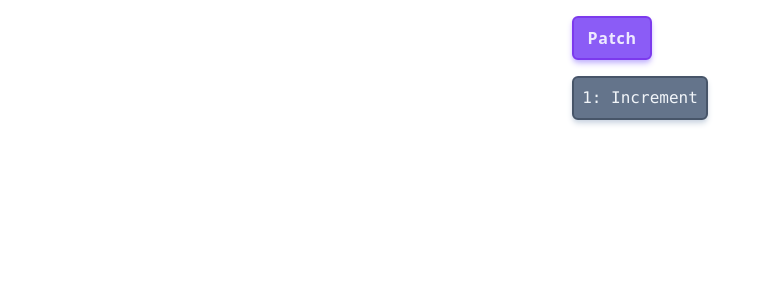
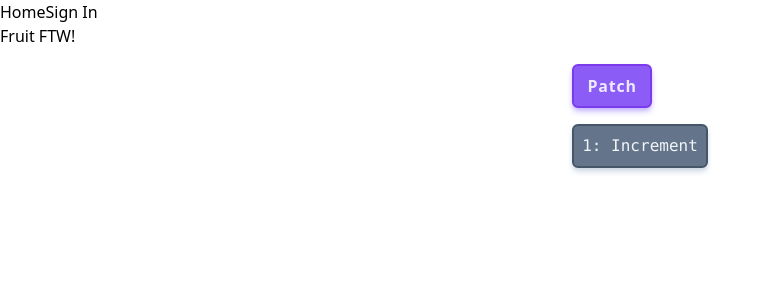
Before and after one commit to manaia-2022/patch, a React (Vite) app: page / in a window 1280 px wide. Shown: the top 300 px of the page, without its empty margins (0-772 px from the left). Built offline with nearby package versions, Linux system fonts and the light colour scheme; what prettier-plugin-tailwindcss would draw is missing.

Commit message:
started client side auth

```diff
--- a/client/App.jsx
+++ b/client/App.jsx
@@ -1,10 +1,13 @@
 import { useState } from 'react'
 
 import MainLayout from './components/Layout/MainLayout'
+import Nav from './components/Nav.jsx'
 
 function App() {
   const [count, setCount] = useState(1)
   return (
+    <div>
+      <Nav />
       <MainLayout>
         <div className='mt-4'>
           <div className='w-20 rounded-md border-2 border-violet-600 bg-violet-500 p-2 text-center shadow-md shadow-violet-300'>
@@ -22,6 +25,7 @@ function App() {
           </div>
         </div>
       </MainLayout>
+    </div>
   )
 }
 
--- /dev/null
+++ b/client/components/Authenticated.jsx
@@ -0,0 +1,15 @@
+import { useAuth0 } from '@auth0/auth0-react'
+import React from 'react'
+
+const isAuthenticated = () => {
+  const { isAuthenticated } = useAuth0()
+  return isAuthenticated
+}
+
+export function IfAuthenticated({ children }) {
+  return isAuthenticated() ? <>{children}</> : null
+}
+
+export function IfNotAuthenticated({ children }) {
+  return !isAuthenticated() ? <>{children}</> : null
+}
--- /dev/null
+++ b/client/components/Nav.jsx
@@ -0,0 +1,48 @@
+import { useAuth0 } from '@auth0/auth0-react'
+import React from 'react'
+import { Link } from 'react-router-dom'
+
+import { IfAuthenticated, IfNotAuthenticated } from './Authenticated'
+
+function Nav() {
+  // TODO: call the useAuth0 hook and destructure logout and loginWithRedirect
+  const { user, logout, loginWithRedirect } = useAuth0()
+  const handleLogOff = (e) => {
+    e.preventDefault()
+    return logout()
+  }
+
+  const handleSignIn = (e) => {
+    e.preventDefault()
+    return loginWithRedirect()
+  }
+
+  console.log(user)
+
+  return (
+    <>
+      <div>
+        <Link to='/'>Home</Link>
+        <IfAuthenticated>
+          <Link to='/' onClick={handleLogOff}>
+            Log off
+          </Link>
+          <p>
+            <span role='img' alt={user}>
+              {user}
+            </span>
+            {' ' + user}
+          </p>
+        </IfAuthenticated>
+        <IfNotAuthenticated>
+          <Link to='/' onClick={handleSignIn}>
+            Sign In
+          </Link>
+        </IfNotAuthenticated>
+      </div>
+      <h1>Fruit FTW!</h1>
+    </>
+  )
+}
+
+export default Nav
--- /dev/null
+++ b/client/index.js
@@ -0,0 +1,32 @@
+import { Auth0Provider } from '@auth0/auth0-react'
+import React from 'react'
+import ReactDOM from 'react-dom'
+import { Provider } from 'react-redux'
+import { BrowserRouter as Router } from 'react-router-dom'
+
+import App from './components/App'
+import store from './store'
+
+document.addEventListener('DOMContentLoaded', () => {
+  ReactDOM.render(
+    /**
+     * Auth0Provider is a component that has a hook that provides
+     * all authorization operations
+     *
+     * TODO: replace the empty strings below with your own domain, clientId, and audience
+     */
+    <Auth0Provider
+      domain=''
+      clientId=''
+      redirectUri={window.location.origin}
+      audience=''
+    >
+      <Provider store={store}>
+        <Router>
+          <App />
+        </Router>
+      </Provider>
+    </Auth0Provider>,
+    document.getElementById('app')
+  )
+})
--- a/package.json
+++ b/package.json
@@ -31,6 +31,7 @@
     ]
   },
   "dependencies": {
+    "@auth0/auth0-react": "^1.11.0",
     "better-sqlite3": "^7.5.3",
     "dotenv": "^16.0.1",
     "express": "^4.18.1",
```
Also changed, not shown: 1 other file (tests, documents, lock files or other folders). Lines whose indentation alone changed are shown as unchanged.
